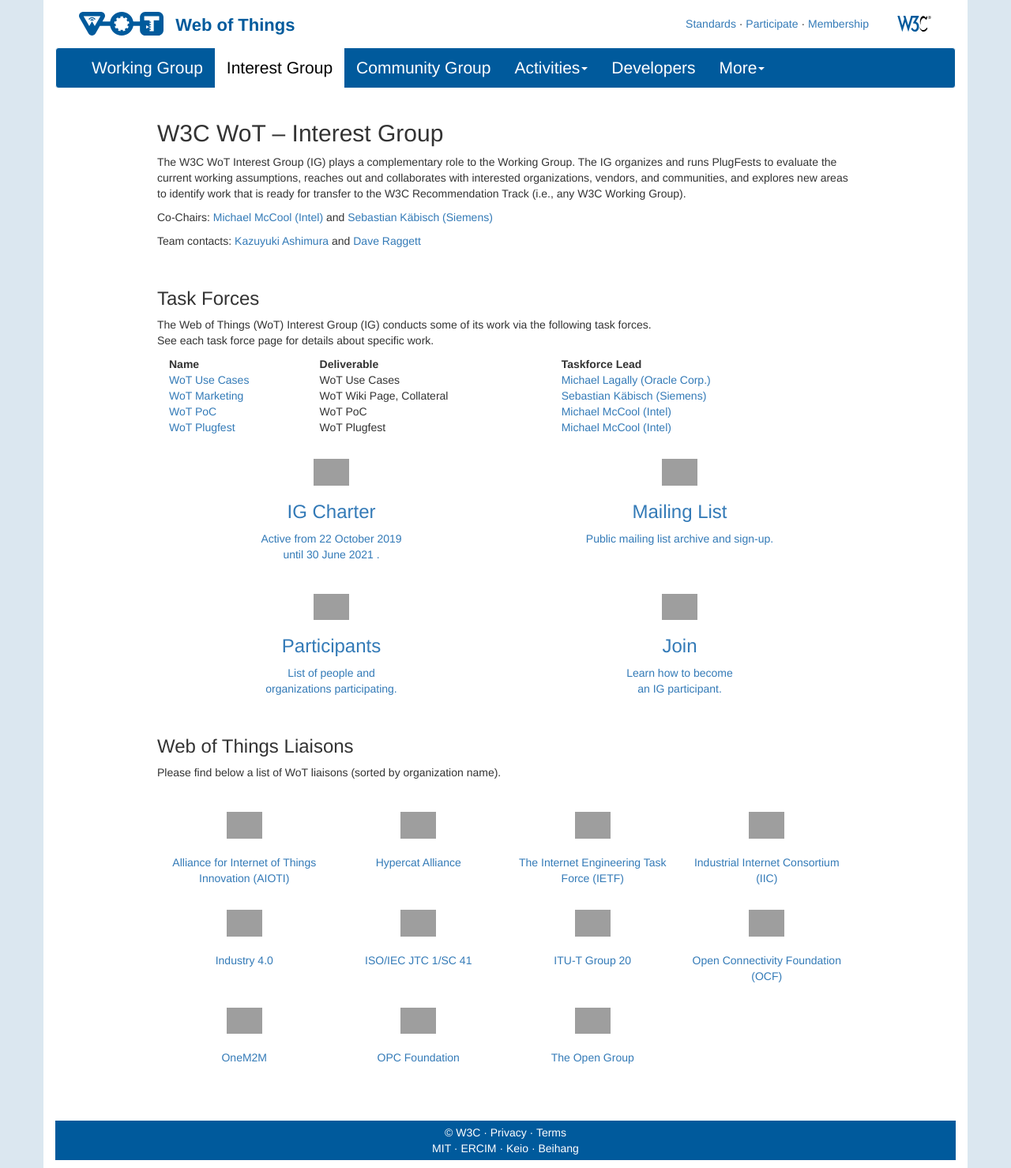
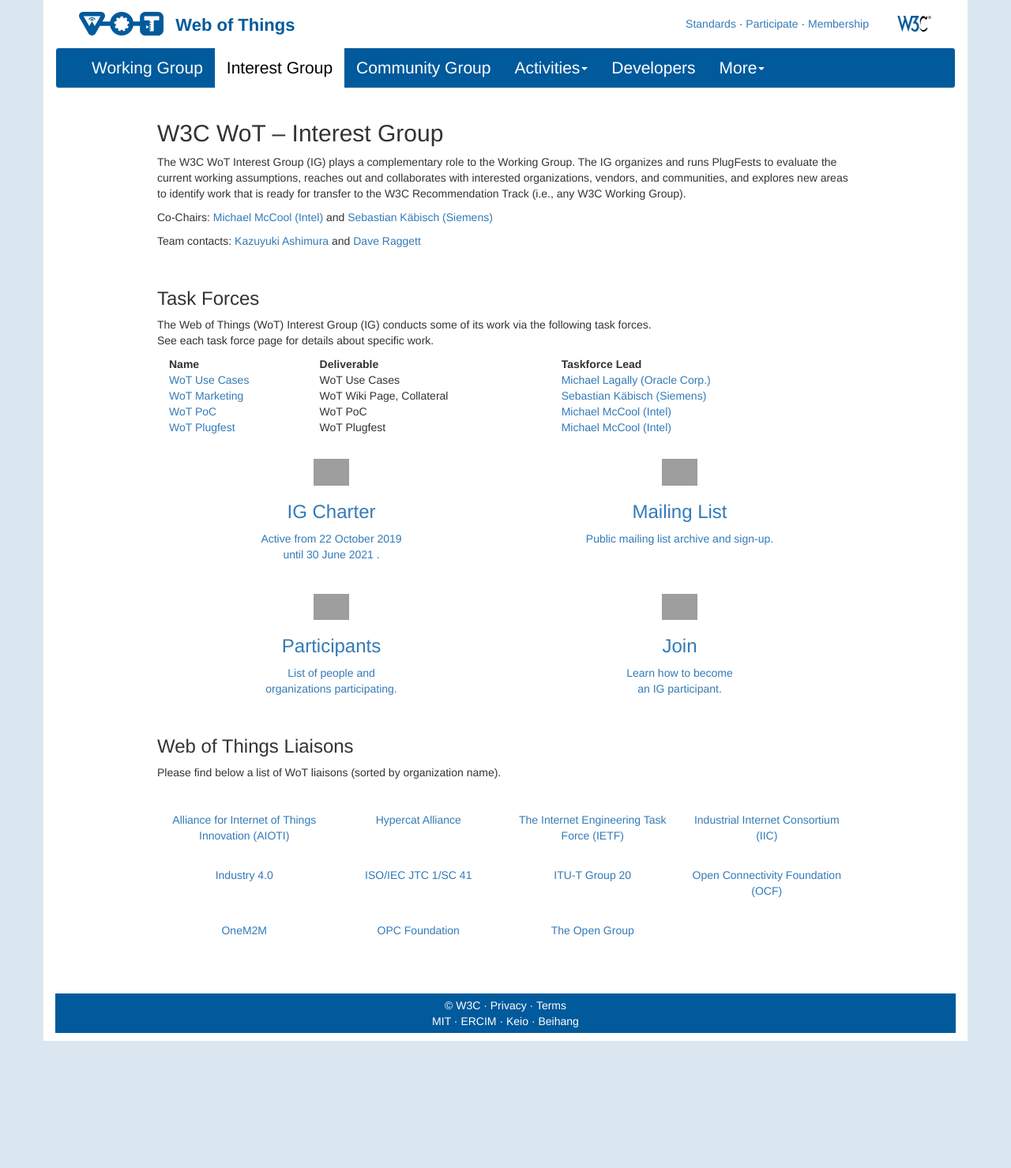
Before and after one commit to w3c/wot-marketing, a Jekyll site: the page built from docs/ig/index.html, in a window 1280 px wide. Shown: the whole page at 79% size. Built offline with Jekyll 4.4.1, drawn with Linux system fonts in a browser that asks for light colours; nearby versions of some CDN libraries; after the commit the page ends 1318 px from its top, so only the background shows below that; grey boxes are pictures that could not be loaded.

Commit message:
remove dummy logos for liaison

```diff
--- a/docs/ig/index.html
+++ b/docs/ig/index.html
@@ -80,25 +80,22 @@
 	<div class="row center-block">
 		<div class="col-md-3 text-center">
 			<a href="http://www.aioti.eu/">
-				<div class="icon"><img src="https://image.flaticon.com/icons/svg/149/149387.svg" width="45"></div><br/>
+				<!-- <div class="icon"><img src="https://image.flaticon.com/icons/svg/149/149387.svg" width="45"></div><br/> -->
 				Alliance for Internet of Things Innovation (AIOTI)
 			</a>
 		</div>
 		<div class="col-md-3 text-center">
 			<a href="http://www.hypercat.io/">
-				<div class="icon"><img src="https://image.flaticon.com/icons/svg/149/149387.svg" width="45"></div><br/>
 				Hypercat Alliance
 			</a>
 		</div>
 		<div class="col-md-3 text-center">
 			<a href="http://www.ietf.org/">
-				<div class="icon"><img src="https://image.flaticon.com/icons/svg/149/149387.svg" width="45"></div><br/>
 				The Internet Engineering Task Force (IETF)
 			</a>
 		</div>
 		<div class="col-md-3 text-center">
 			<a href="http://www.industrialinternetconsortium.org/">
-				<div class="icon"><img src="https://image.flaticon.com/icons/svg/149/149387.svg" width="45"></div><br/>
 				Industrial Internet Consortium (IIC)
 			</a>
 		</div>
@@ -107,25 +104,21 @@
 	<div class="row center-block">
 		<div class="col-md-3 text-center">
 			<a href="https://fr.wikipedia.org/wiki/Industrie_4.0">
-				<div class="icon"><img src="https://image.flaticon.com/icons/svg/149/149387.svg" width="45"></div><br/>
 				Industry 4.0
 			</a>
 		</div>
 		<div class="col-md-3 text-center">
 			<a href="http://www.iso.org/iso/jtc1_home.html">
-				<div class="icon"><img src="https://image.flaticon.com/icons/svg/149/149387.svg" width="45"></div><br/>
 				ISO/IEC JTC 1/SC 41
 			</a>
 		</div>
 		<div class="col-md-3 text-center">
 			<a href="http://www.itu.int/net/about/itu-t.aspx">
-				<div class="icon"><img src="https://image.flaticon.com/icons/svg/149/149387.svg" width="45"></div><br/>
 				ITU-T <a href="https://www.itu.int/en/ITU-T/studygroups/2017-2020/20/Pages/default.aspx">Group 20</a>
 			</a>
 		</div>
 		<div class="col-md-3 text-center">
 			<a href="http://openconnectivity.org/">
-				<div class="icon"><img src="https://image.flaticon.com/icons/svg/149/149387.svg" width="45"></div><br/>
 				Open Connectivity Foundation (OCF)
 			</a>
 		</div>
@@ -134,19 +127,16 @@
 	<div class="row center-block">
 		<div class="col-md-3 text-center">
 			<a href="http://www.onem2m.org/">
-				<div class="icon"><img src="https://image.flaticon.com/icons/svg/149/149387.svg" width="45"></div><br/>
 				OneM2M
 			</a>
 		</div>
 		<div class="col-md-3 text-center">
 			<a href="https://opcfoundation.org/">
-				<div class="icon"><img src="https://image.flaticon.com/icons/svg/149/149387.svg" width="45"></div><br/>
 				OPC Foundation
 			</a>
 		</div>
 		<div class="col-md-3 text-center">
 			<a href="http://www.opengroup.org/">
-				<div class="icon"><img src="https://image.flaticon.com/icons/svg/149/149387.svg" width="45"></div><br/>
 				The Open Group
 			</a>
 		</div>
```
